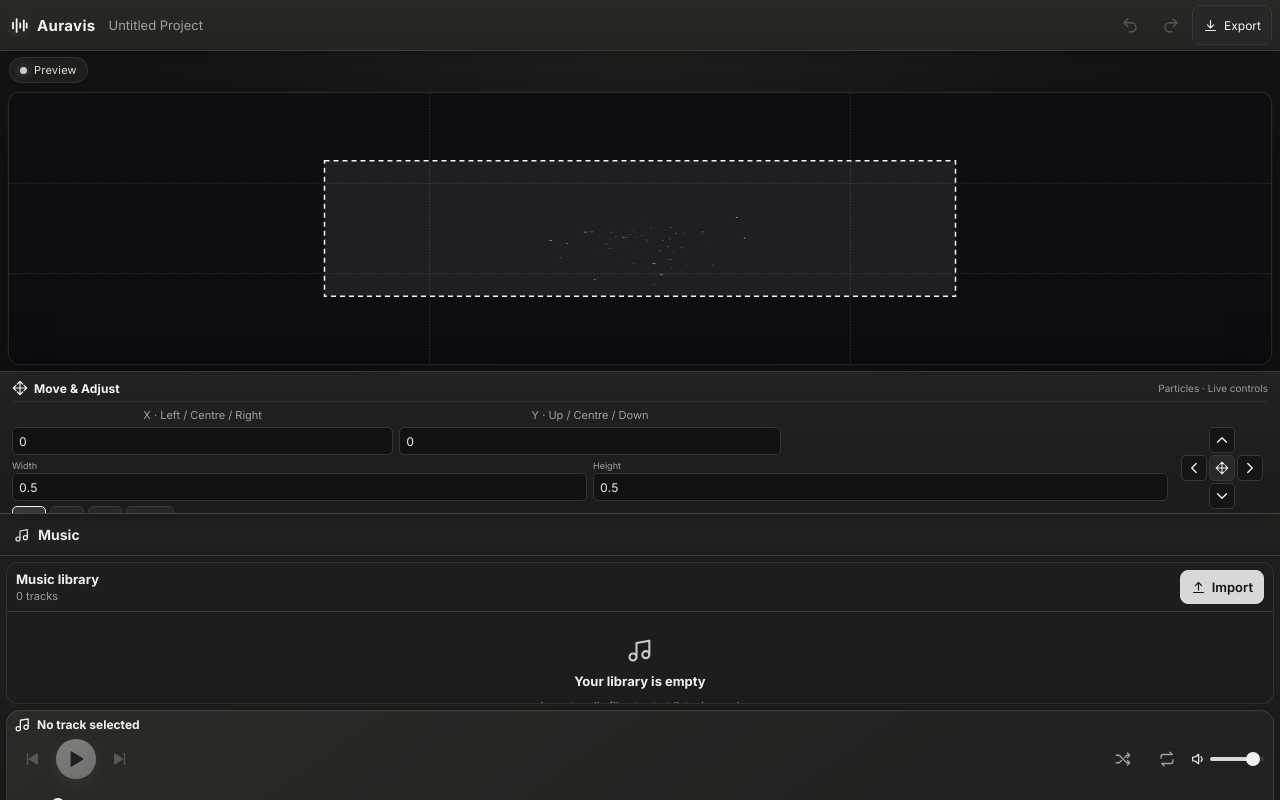
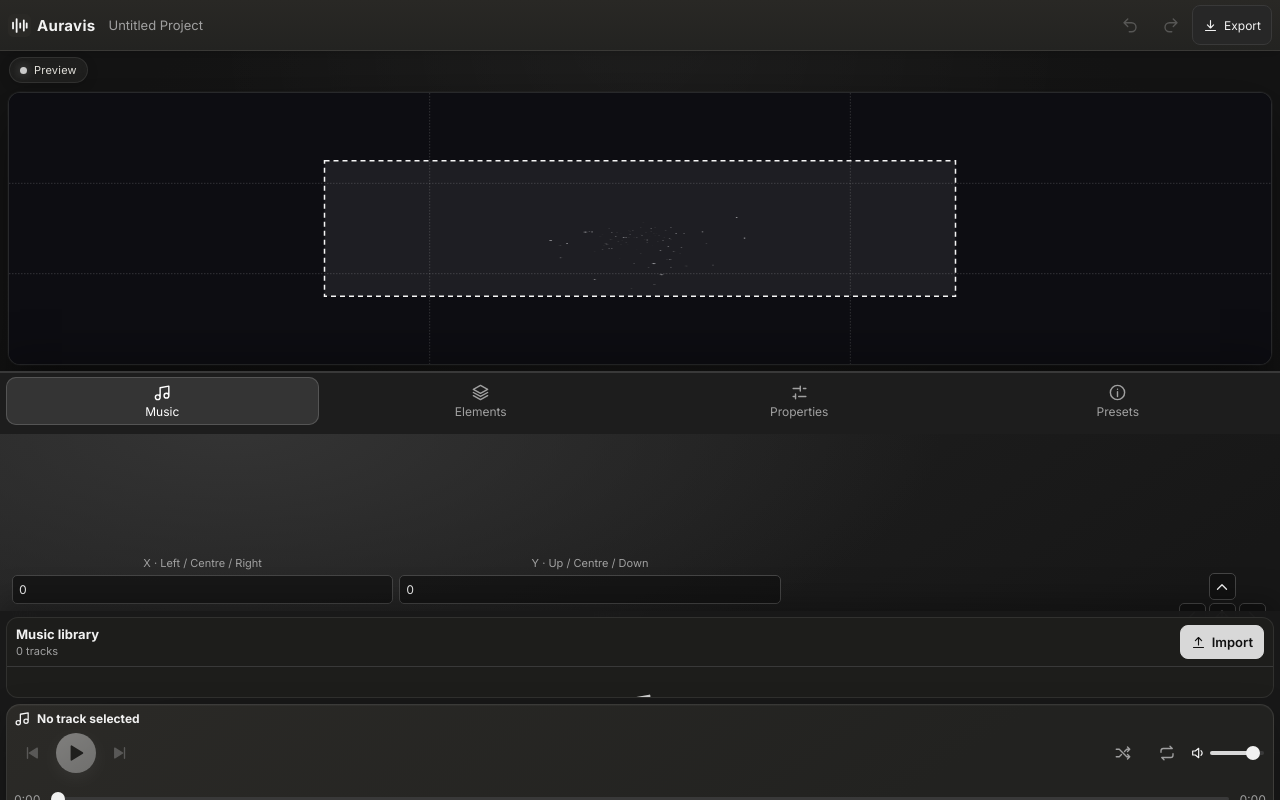
Before and after one commit to jhaa2k/Auravis, a React (Vite) app: page / in a window 1280 px wide. Built offline with nearby package versions, Linux system fonts and the light colour scheme; what @capacitor/core would draw is missing.

Commit message:
Restore layered Move & Adjust overlay behind foreground tools

```diff
--- a/src/styles/app.css
+++ b/src/styles/app.css
@@ -780,3 +780,114 @@ kbd { background: var(--bg); border: 1px solid var(--line); border-bottom-width:
 .android-app .preset-card-meta b { overflow:hidden; text-overflow:ellipsis; white-space:nowrap; font-size:11px; font-weight:600; }
 .android-app .preset-note { margin:0; color:var(--muted); font-size:10px; line-height:1.45; }
 @media (min-width:520px) { .android-app .preset-grid { grid-template-columns:repeat(3,minmax(0,1fr)); } }
+
+
+/* Layered editor composition: Move & Adjust stays behind the active tool sheet. */
+.android-app .tool-panel.open {
+  position: absolute;
+  inset: 0 0 68px;
+  display: block;
+  overflow: hidden;
+  isolation: isolate;
+}
+.android-app .tool-panel.open > .quick-position {
+  position: absolute;
+  z-index: 1;
+  inset: 0;
+  width: 100%;
+  height: 100%;
+  min-height: 0;
+  max-height: none;
+  margin: 0;
+  padding: 10px 12px;
+  display: flex;
+  flex-direction: column;
+  justify-content: flex-start;
+  align-items: stretch;
+  gap: 7px;
+  overflow: hidden;
+  border: 0;
+  border-radius: 0;
+  background:
+    radial-gradient(ellipse at 18% 12%, #343434 0%, transparent 48%),
+    linear-gradient(145deg, #242424 0%, #171717 78%);
+  box-shadow: inset 0 1px #ffffff08;
+}
+.android-app .tool-panel.open > .quick-position .quick-position-head {
+  min-height: 22px;
+  padding: 0 0 6px;
+  border-bottom: 1px solid #ffffff18;
+}
+.android-app .tool-panel.open > .quick-position .quick-position-layout {
+  grid-template-columns: minmax(0, 1fr) 92px;
+  gap: 8px;
+  align-items: center;
+}
+.android-app .tool-panel.open > .quick-position .quick-position-values { gap: 5px; }
+.android-app .tool-panel.open > .quick-position .position-fields { gap: 6px; }
+.android-app .tool-panel.open > .quick-position .quick-number input {
+  height: 29px;
+  background: #111111b8;
+  border-color: #454545;
+}
+.android-app .tool-panel.open > .quick-position .position-pad {
+  grid-template-columns: repeat(3, 27px);
+  grid-template-rows: repeat(3, 27px);
+  gap: 3px;
+}
+.android-app .tool-panel.open > .quick-position .position-pad button,
+.android-app .tool-panel.open > .quick-position .position-pad span {
+  min-width: 27px;
+  min-height: 27px;
+  background: #111111b8;
+  border-color: #454545;
+}
+.android-app .tool-panel.open > .tool-panel-head {
+  position: absolute;
+  z-index: 5;
+  top: 43%;
+  left: 0;
+  right: 0;
+  height: 42px;
+  min-height: 42px;
+  margin: 0;
+  padding: 5px 13px;
+  background: rgba(27, 27, 27, .96);
+  border-top: 1px solid #ffffff20;
+  border-bottom: 1px solid var(--line);
+  backdrop-filter: blur(18px);
+  -webkit-backdrop-filter: blur(18px);
+}
+.android-app .tool-panel.open > .tool-panel-content {
+  position: absolute;
+  z-index: 5;
+  top: calc(43% + 42px);
+  left: 0;
+  right: 0;
+  bottom: 0;
+  min-height: 0;
+  padding: 0;
+  overflow-y: auto;
+  background: rgba(25, 25, 25, .97);
+  border-top: 0;
+  backdrop-filter: blur(18px);
+  -webkit-backdrop-filter: blur(18px);
+}
+.android-app .tool-panel.open > .tool-panel-content .props { min-height: 100%; padding-bottom: 18px; }
+.android-app .tool-panel.open > .tool-panel-content .props-head { position: sticky; top: 0; z-index: 2; background: rgba(25,25,25,.98); }
+.android-app .tool-panel.open > .tool-panel-content > .layers { min-height: 100%; }
+.android-app .tool-panel.open > .tool-panel-content > .presets { min-height: 100%; }
+.android-app .tool-panel.open > .tool-panel-head,
+.android-app .tool-panel.open > .tool-panel-content { box-shadow: 0 -12px 28px #0004; }
+.android-app .tool-bar { z-index: 22; }
+@media (max-width: 380px) {
+  .android-app .tool-panel.open > .quick-position { padding: 8px 9px; }
+  .android-app .tool-panel.open > .quick-position .quick-position-layout { grid-template-columns: minmax(0,1fr) 84px; gap: 6px; }
+  .android-app .tool-panel.open > .quick-position .quick-number input { height: 26px; font-size: 11px; }
+  .android-app .tool-panel.open > .quick-position .position-pad {
+    grid-template-columns: repeat(3,24px);
+    grid-template-rows: repeat(3,24px);
+  }
+  .android-app .tool-panel.open > .quick-position .position-pad button,
+  .android-app .tool-panel.open > .quick-position .position-pad span { min-width: 24px; min-height: 24px; }
+}
```
